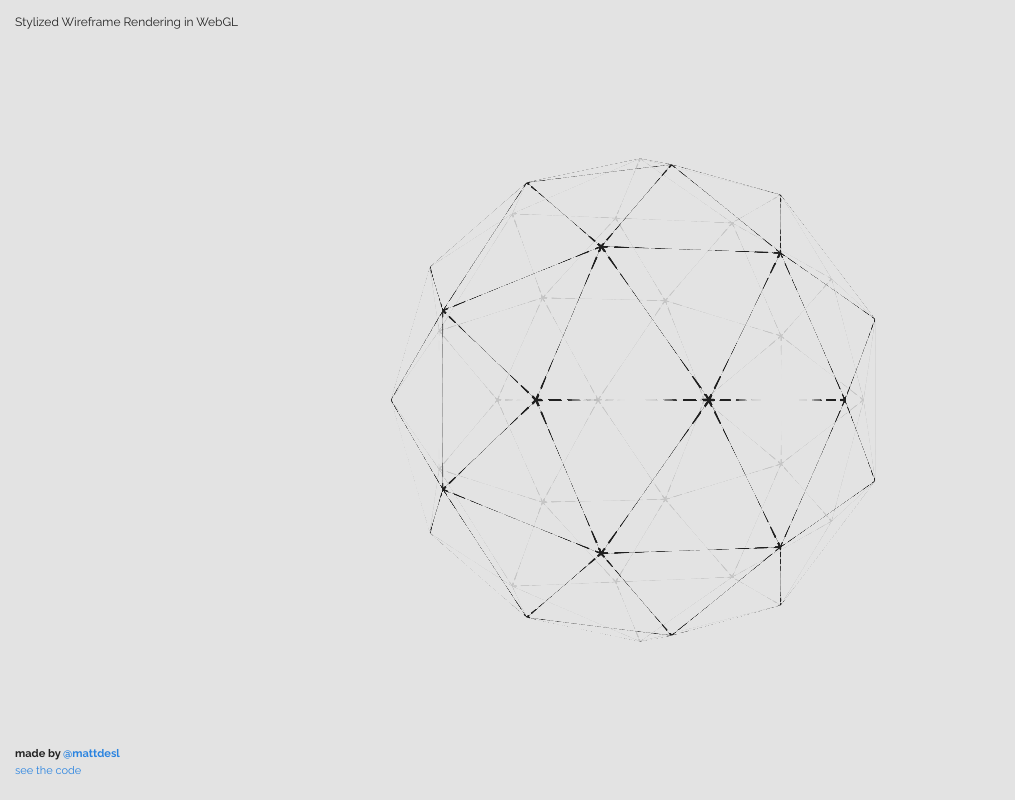
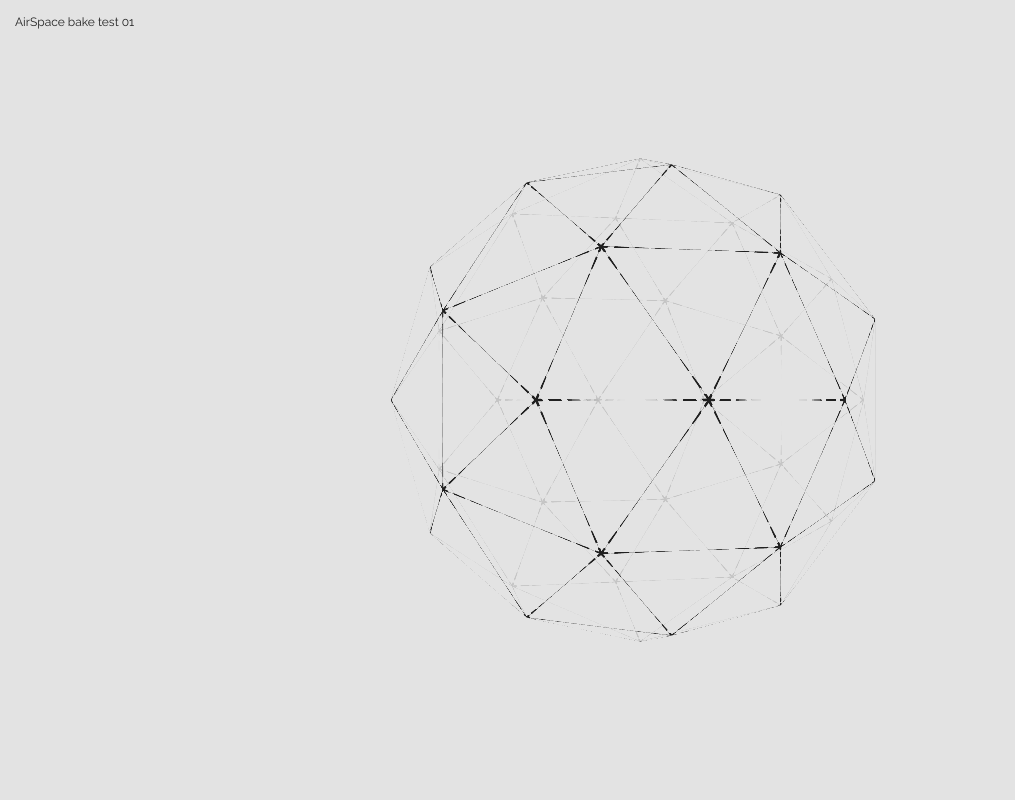
Before and after one commit to westomopresto/airSpace-3DLookDev, a website: page app/index.html in a window 1280 px wide. Shown: the full height of the page, 0-1015 px from the left. Drawn offline with Linux system fonts and the light colour scheme; animation ran at ten frames a second.

Commit message:
bake test 01

```diff
--- a/app/index.html
+++ b/app/index.html
@@ -3,19 +3,16 @@
 <head>
   <meta charset="UTF-8">
   <meta name="viewport" content="width=device-width, shrink-to-fit=0, user-scalable=no, minimum-scale=1.0, maximum-scale=1.0">
-  <title>webgl-wireframes</title>
+  <title>airspace bake test 1</title>
   <link href="https://fonts.googleapis.com/css?family=Raleway:400,700" rel="stylesheet">
   <link rel="stylesheet" href="main.css">
 </head>
 <body>
   <canvas id="canvas" style="visibility: hidden;"></canvas>
   <div class="main-title">
-    Stylized Wireframe Rendering in WebGL
+    AirSpace bake test 01
   </div>
-  <div class="info-container">
-    <p class="info">made by <a href="https://twitter.com/mattdesl">@mattdesl</a></p>
-    <p class="code"><a href="https://github.com/mattdesl/webgl-wireframes">see the code</a></p>
-  </div>
+
   <script src="bundle.js"></script>
 </body>
 </html>
```
